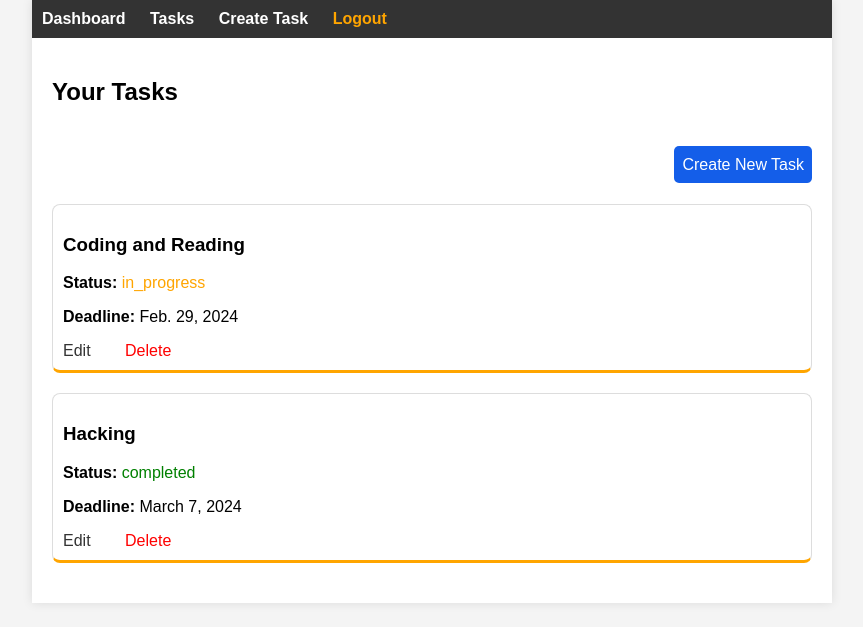
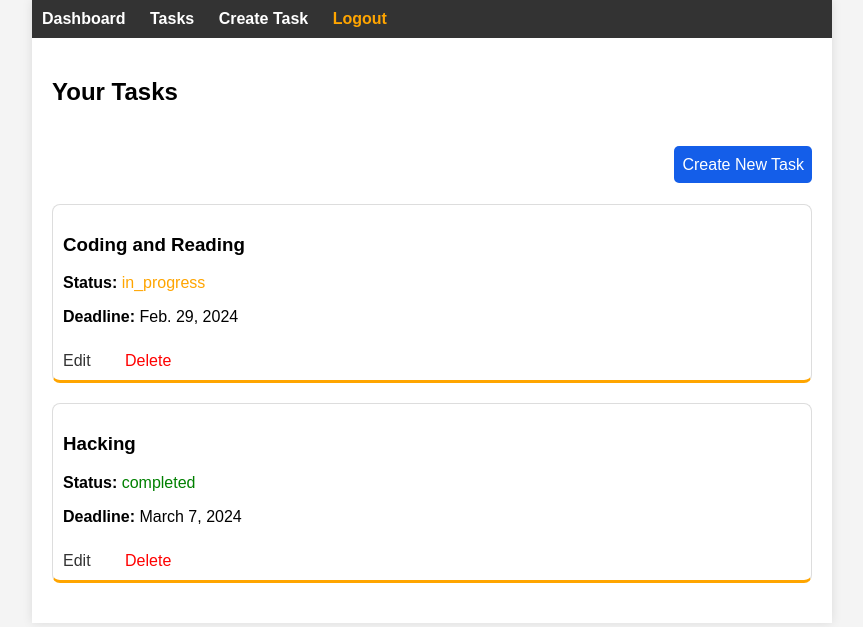
Before and after one commit to kwakuedem/Task-Tracker, a Django app: page /tasks/ in a window 1280 px wide. Shown: the top 627 px of the page, without its empty margins (208-1071 px from the left). Run offline with Django 5.2, Linux system fonts and the light colour scheme; a user stored in the database is signed in; data comes from the database, SQL or seed files in the repository; both versions use the stored data as it was after the commit.

Commit message:
add requirements.txt file

```diff
--- /dev/null
+++ b/requirements.txt
@@ -0,0 +1,5 @@
+asgiref==3.7.2
+Django==5.0.2
+pillow==10.2.0
+sqlparse==0.4.4
+tzdata==2024.1
--- a/tasks/static/style.css
+++ b/tasks/static/style.css
@@ -189,6 +189,11 @@ nav ul li a {
     padding: 10px 0;
 }
 
+.task-actions {
+    padding-top: 10px;
+}
+
+
 .task-actions a {
     margin-right: 10px;
     text-decoration: none;
```
Also changed, not shown: db.sqlite3.
